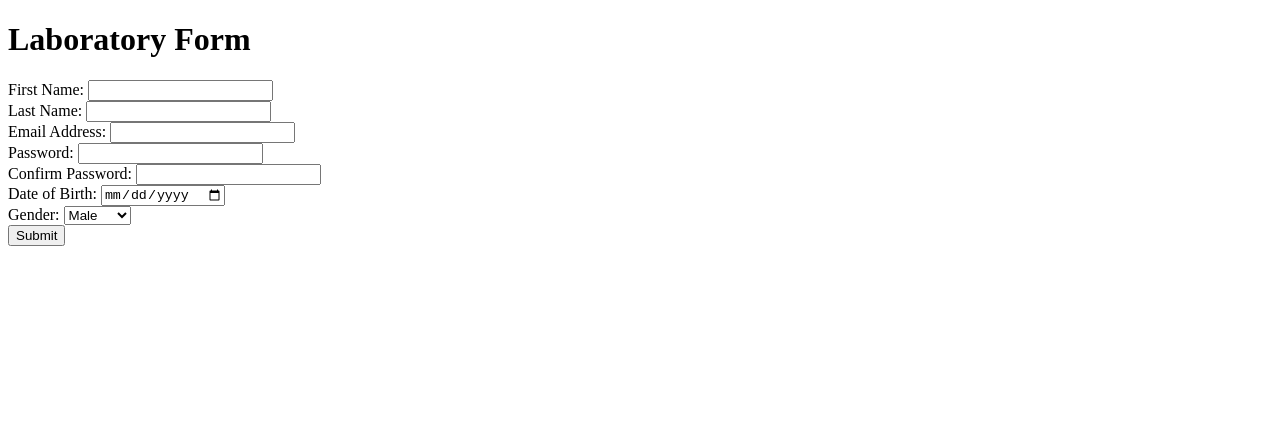
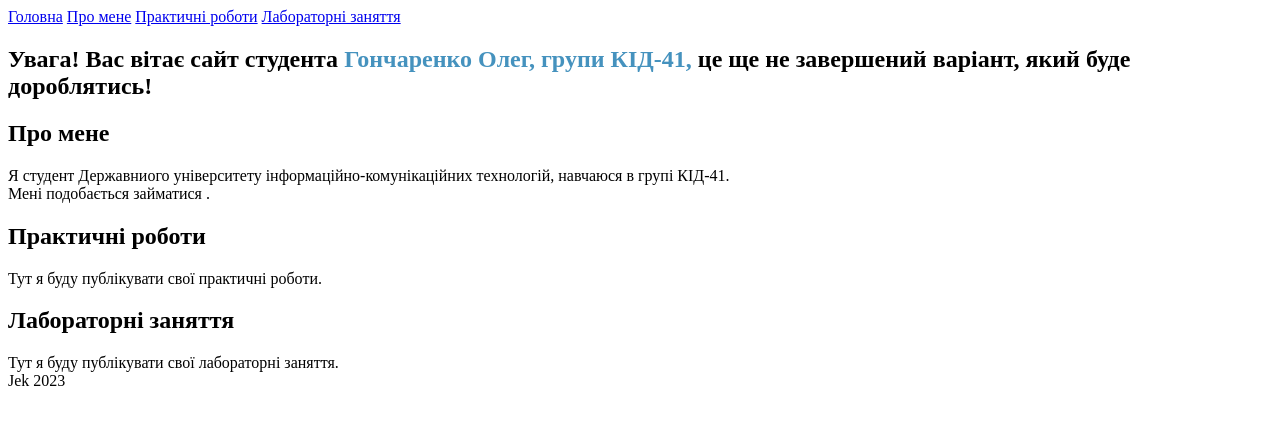
Before and after one commit to Oleg1945/Web, a plain HTML site: page index.html in a window 1280 px wide. Drawn offline with Linux system fonts and the light colour scheme; files that its build step writes are made by us from their sources.

Commit message:
index.html

```diff
--- a/index.html
+++ b/index.html
@@ -1,53 +1,38 @@
 <!DOCTYPE html>
-<html lang="en">
+<html lang="uk">
+<head>
+  <meta charset="UTF-8">
+  <title>KID-41 Goncharenko Oleg</title>
+  <link rel="stylesheet" href="style.css">
+</head>
+<body>
+  <header>
+    <nav>
+      <a href="index.html">Головна</a>
+      <a href="about/index.html">Про мене</a>
+      <a href="practices/index.html">Практичні роботи</a>
+      <a href="labs/index.html">Лабораторні заняття</a>
+    </nav>
+  </header>
+  <main>
+        <h2>Увага! Вас вітає сайт студента<span style="font-weight:bold; color:#4592BE;"> Гончаренко Олег, групи КІД-41,</span> це ще не завершений варіант, який буде дороблятись!</h2>
 
-<head>
-    <meta charset="UTF-8">
-    <meta http-equiv="X-UA-Compatible" content="IE=edge">
-    <meta name="viewport" content="width=device-width, initial-scale=1.0">
-    <link rel="stylesheet" href="style.css">
-    <title>Laboratory Form</title>
-</head>
-
-<body>
-    <h1>Laboratory Form</h1>
-    <form action="https://webhook.site/c6dfdd80-7691-477c-9ed6-31a228ae013b" method="post">
-        <div>
-            <label for="firstName">First Name:</label>
-            <input type="text" id="firstName" name="firstName" required>
-        </div>
-        <div>
-            <label for="lastName">Last Name:</label>
-            <input type="text" id="lastName" name="lastName" required>
-        </div>
-        <div>
-            <label for="email">Email Address:</label>
-            <input type="email" id="email" name="email" required>
-        </div>
-        <div>
-            <label for="password">Password:</label>
-            <input type="password" id="password" name="password" required>
-        </div>
-        <div>
-            <label for="confirmPassword">Confirm Password:</label>
-            <input type="password" id="confirmPassword" name="confirmPassword" required>
-        </div>
-        <div>
-            <label for="birthdate">Date of Birth:</label>
-            <input type="date" id="birthdate" name="birthdate">
-        </div>
-        <div>
-            <label for="gender">Gender:</label>
-            <select id="gender" name="gender">
-                <option value="male">Male</option>
-                <option value="female">Female</option>
-                <option value="other">Other</option>
-            </select>
-        </div>
-        <div>
-            <input type="submit" value="Submit">
-        </div>
-    </form>
+    <section id="about">
+      <h2>Про мене</h2>
+      <p>Я студент Державниого університету інформаційно-комунікаційних технологій, навчаюся в групі КІД-41.</p>
+      <p>Мені подобається займатися .</p>
+    </section>
+    <section id="practices">
+      <h2>Практичні роботи</h2>
+      <p>Тут я буду публікувати свої практичні роботи.</p>
+    </section>
+    <section id="labs">
+      <h2>Лабораторні заняття</h2>
+      <p>Тут я буду публікувати свої лабораторні заняття.</p>
+    </section>
+  </main>
+  <footer>
+    <p>Jek 2023</p>
+  </footer>
 </body>
-
 </html>
```
